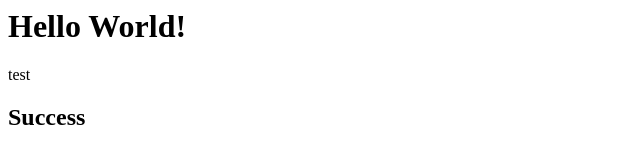
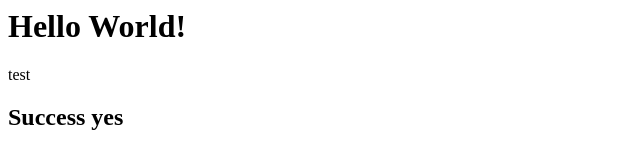
Before and after one commit to bluehashtech/testrepo, a plain HTML site: page index.html in a window 1280 px wide. Shown: the full height of the page, 0-640 px from the left. Drawn offline with Linux system fonts and the light colour scheme.

Commit message:
dev update

```diff
--- a/index.html
+++ b/index.html
@@ -1,4 +1,4 @@
 <h1>Hello World!</h1>
 <p>test</p>
 
-<h2>Success</h2>
+<h2>Success yes</h2>
```
